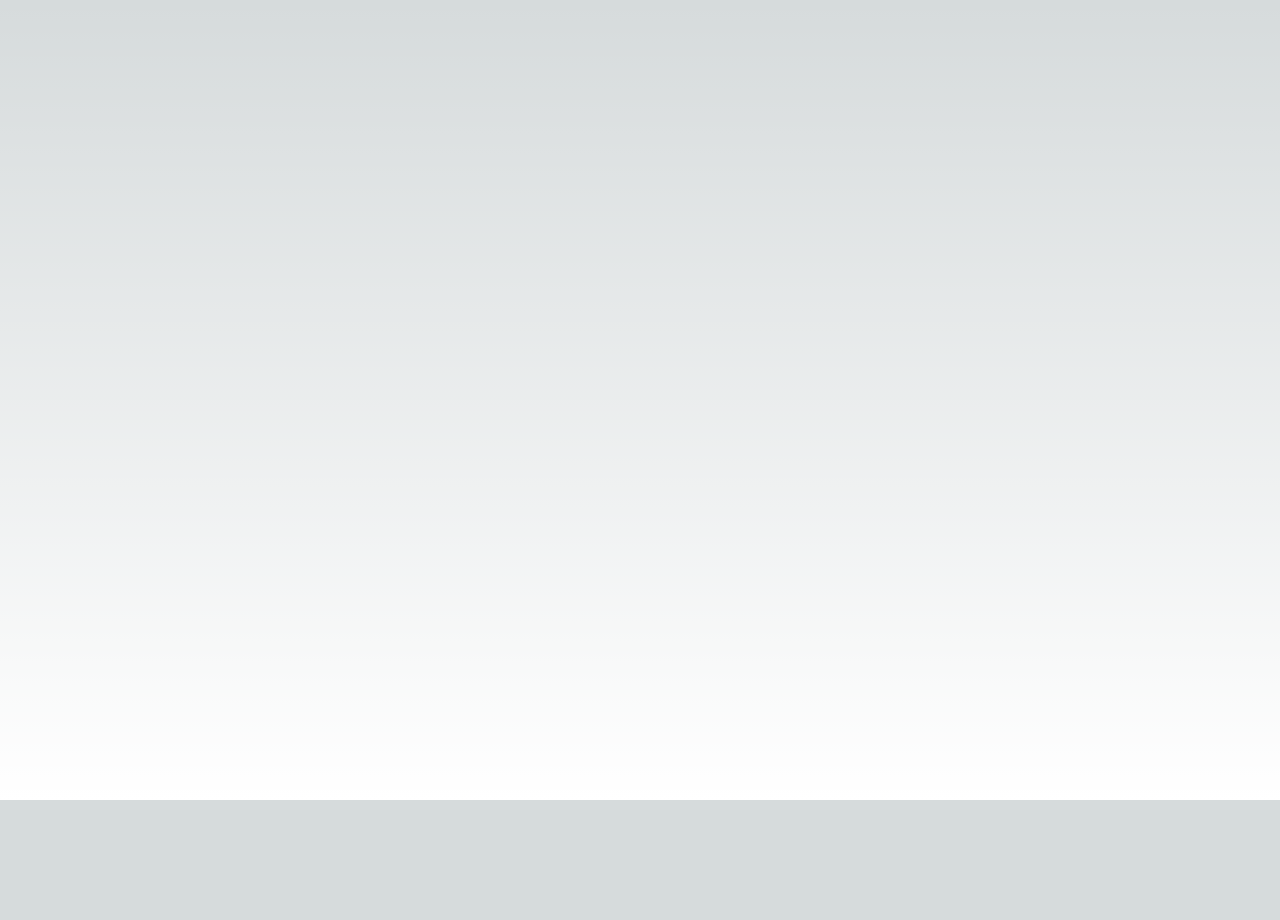
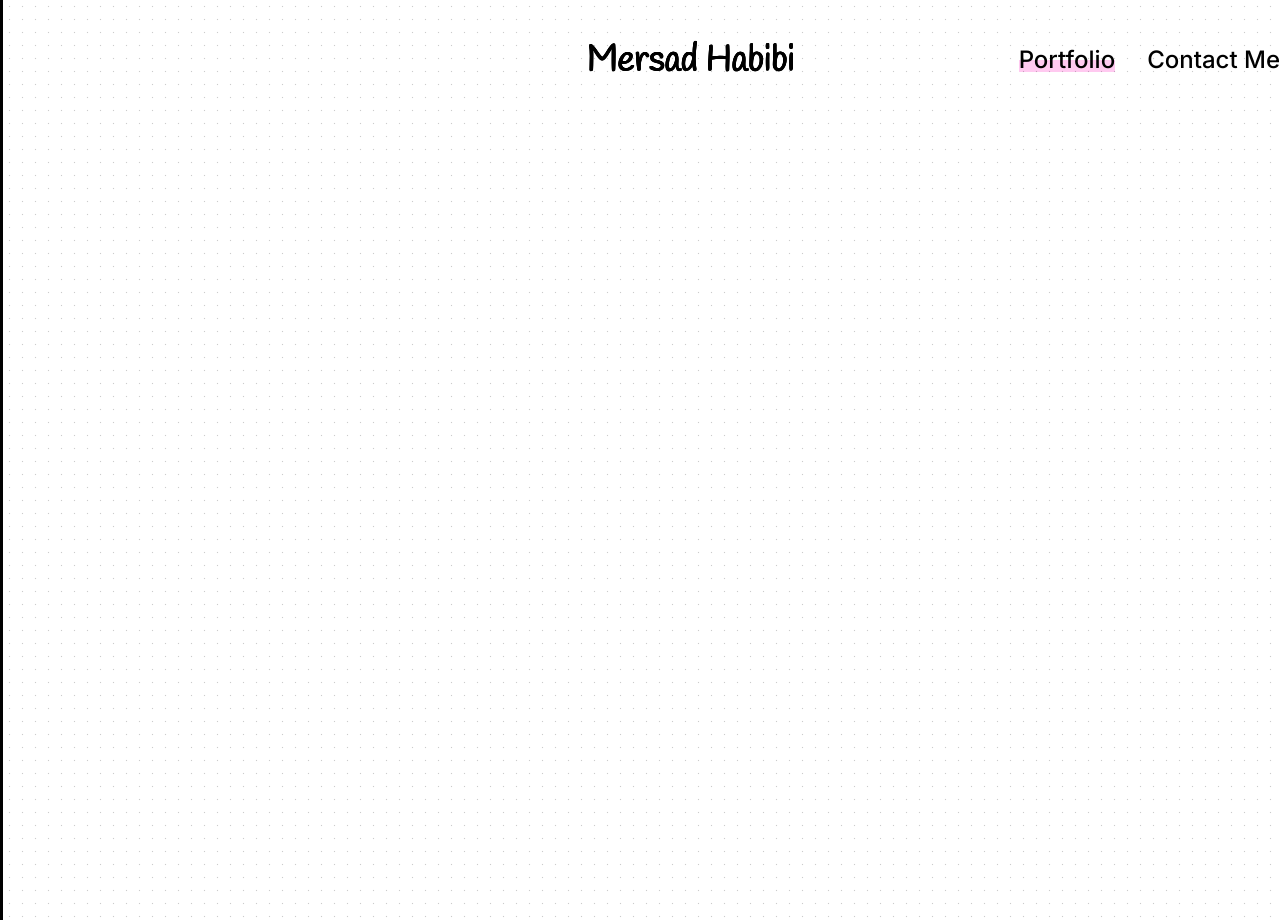
Before and after one commit to MersadHabibi/Portfolio, a Next.js app: page / in a window 1280 px wide. Before the commit the page ends 800 px from the top, so only its background shows below. Built offline with nearby package versions, Linux system fonts and the light colour scheme.

Commit message:
Feat: Navbar

```diff
--- a/app/globals.css
+++ b/app/globals.css
@@ -2,32 +2,35 @@
 @tailwind components;
 @tailwind utilities;
 
-:root {
-  --foreground-rgb: 0, 0, 0;
-  --background-start-rgb: 214, 219, 220;
-  --background-end-rgb: 255, 255, 255;
-}
+@layer base {
+  .container {
+    position: relative;
+  }
 
-@media (prefers-color-scheme: dark) {
-  :root {
-    --foreground-rgb: 255, 255, 255;
-    --background-start-rgb: 0, 0, 0;
-    --background-end-rgb: 0, 0, 0;
+  .container::before {
+    content: "";
+    position: absolute;
+    inset: 0;
+    width: 100%;
+    height: 100%;
+    opacity: 0.2;
+    z-index: -1;
+
+    background: url("/images/bg-pattern.png");
+    background-size: 13px;
   }
 }
 
-body {
-  color: rgb(var(--foreground-rgb));
-  background: linear-gradient(
-      to bottom,
-      transparent,
-      rgb(var(--background-end-rgb))
-    )
-    rgb(var(--background-start-rgb));
-}
-
 @layer utilities {
-  .text-balance {
-    text-wrap: balance;
+  .text-border {
+    text-shadow:
+      0.5px 0 #000,
+      -0.5px 0 #000,
+      0 0.5px #000,
+      0 -0.5px #000,
+      0.5px 0.5px #000,
+      -0.5px -0.5px #000,
+      0.5px -0.5px #000,
+      -0.5px 0.5px #000;
   }
 }
--- a/app/layout.tsx
+++ b/app/layout.tsx
@@ -2,6 +2,7 @@ import type { Metadata } from "next";
 import "./globals.css";
 import { cn } from "@/lib/utils";
 import { FInter } from "@/config/fonts";
+import Navbar from "@/components/templates/Navbar/Navbart";
 
 export const metadata: Metadata = {
   title: "Portfolio | Mersad Habibi",
@@ -15,7 +16,12 @@ export default function RootLayout({
 }>) {
   return (
     <html lang="en">
-      <body className={cn("font-sans", FInter.className)}>{children}</body>
+      <body className={cn("font-sans font-medium", FInter.className)}>
+        <div className="xs:border-l-[3px] xs:px-0 container border-black px-3">
+          <Navbar />
+          {children}
+        </div>
+      </body>
     </html>
   );
 }
--- /dev/null
+++ b/components/templates/Navbar/Navbart.tsx
@@ -0,0 +1,24 @@
+import { FHandlee } from "@/config/fonts";
+import { cn } from "@/lib/utils";
+import Link from "next/link";
+
+export default function Navbar() {
+  return (
+    <div className="flex w-full items-center justify-between py-10 md:justify-end">
+      <div className="pl-2 sm:pl-10 md:mr-56">
+        <h2
+          className={cn("text-border text-xl md:text-4xl", FHandlee.className)}>
+          Mersad Habibi
+        </h2>
+      </div>
+      <div className="flex items-center gap-x-8 text-base/4 md:text-2xl/6">
+        <Link
+          href={"#"}
+          className="before:content-[' '] relative before:absolute before:inset-0 before:-z-10 before:mt-auto before:h-1/2 before:w-full before:bg-first-color-100">
+          Portfolio
+        </Link>
+        <Link href={"#"}>Contact Me</Link>
+      </div>
+    </div>
+  );
+}
--- a/config/fonts.ts
+++ b/config/fonts.ts
@@ -3,8 +3,8 @@ import { Handlee } from "next/font/google";
 
 export const FHandlee = Handlee({
   subsets: ["latin"],
-  weight: ["400"],
-  display: "swap",
+  weight: "400",
+  // display: "swap",
 });
 
 export const FInter = Inter({
--- a/tailwind.config.ts
+++ b/tailwind.config.ts
@@ -10,21 +10,18 @@ const config = {
   ],
   prefix: "",
   theme: {
+    screens: {
+      "2xl": "1440px",
+      xl: "1280px",
+      lg: "1024px",
+      md: "768px",
+      sm: "640px",
+      xs: "480px",
+    },
     container: {
       center: true,
-      padding: "2rem",
     },
     extend: {
-      container: {
-        screens: {
-          "2xl": "1440px",
-          xl: "1280px",
-          lg: "1024px",
-          md: "768px",
-          sm: "640px",
-          xs: "480px",
-        },
-      },
       colors: {
         "first-color": {
           100: "#FFC9F0",
```
Also changed, not shown: public/images/bg-pattern.png (added).
